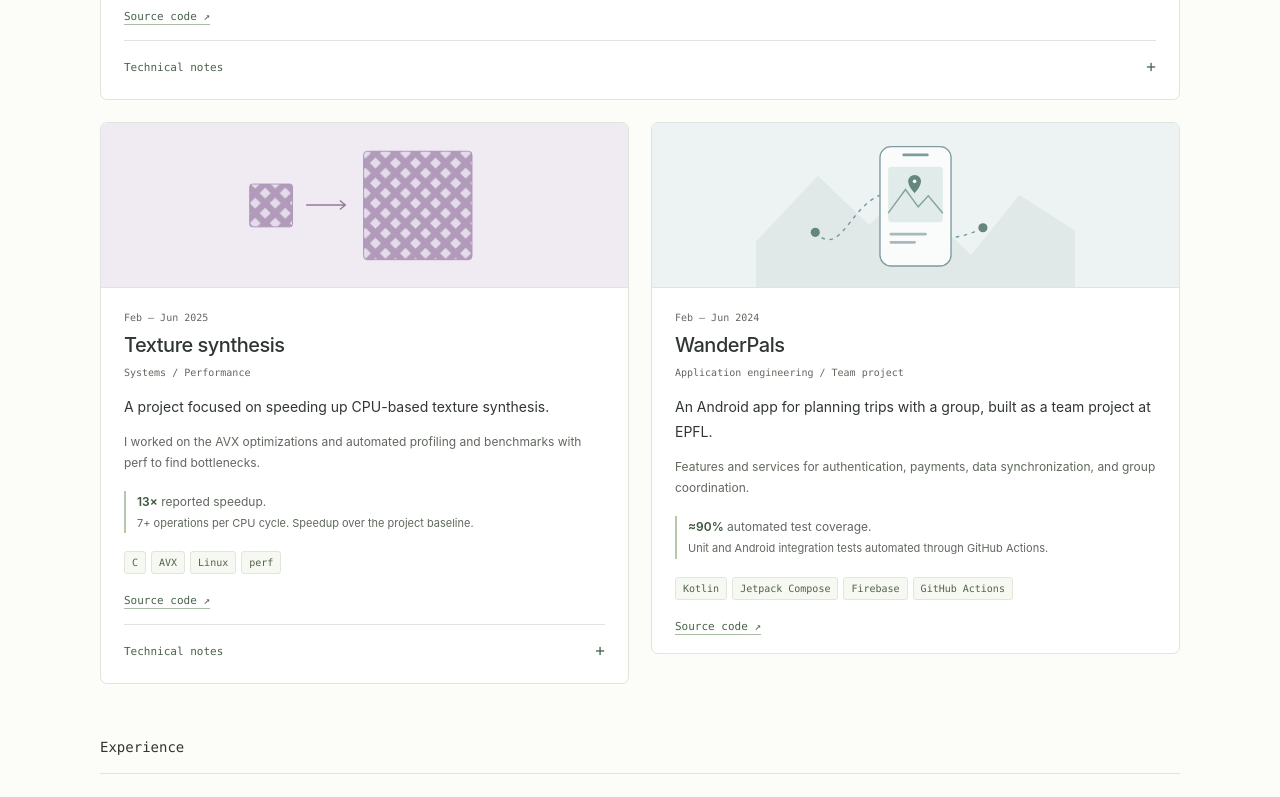
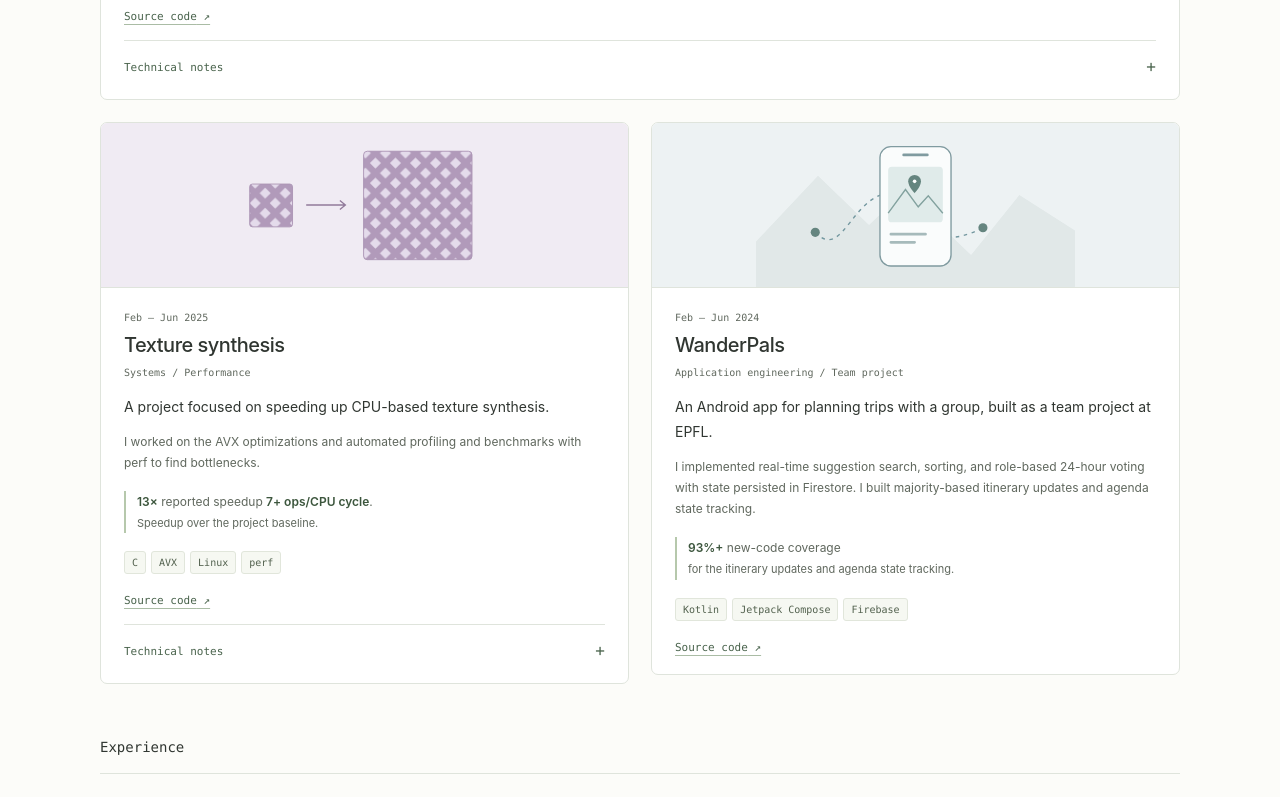
Before and after one commit to annhit29/portfolio, a React (Vite) app: page / in a window 1280 px wide. Shown: the part 1201-1998 px from the top of the page. Built offline with nearby package versions, Linux system fonts and the light colour scheme.

Commit message:
improve website

```diff
--- a/src/App.tsx
+++ b/src/App.tsx
@@ -231,7 +231,12 @@ function ProjectEntry({ project }: { project: Project }) {
           <p className="project-summary">{project.summary}</p>
           <p>{project.contribution}</p>
           <p className="project-result">
-            <strong>{project.metric}</strong> {project.metricLabel}.{' '}
+            <strong>{project.metric}</strong> {project.metricLabel}{' '}
+            {project.secondaryMetric && (
+              <>
+                <strong>{project.secondaryMetric}</strong>.{' '}
+              </>
+            )}
             <span>{project.metricContext}</span>
           </p>
           <ul className="technology-list" aria-label="Technologies">
--- a/src/data/portfolio.ts
+++ b/src/data/portfolio.ts
@@ -8,6 +8,7 @@ export interface Project {
   technologies: string[];
   metric: string;
   metricLabel: string;
+  secondaryMetric?: string;
   metricContext: string;
   repository: { url: string; available: boolean };
   details: { title: string; text: string }[];
@@ -92,8 +93,8 @@ export const projects: Project[] = [
     technologies: ['C', 'AVX', 'Linux', 'perf'],
     metric: '13×',
     metricLabel: 'reported speedup',
-    metricContext:
-      '7+ operations per CPU cycle. Speedup over the project baseline.',
+    secondaryMetric: '7+ ops/CPU cycle',
+    metricContext: 'Speedup over the project baseline.',
     repository: {
       url: 'https://github.com/annhit29/TextureSynthesisAlgoOptimization/tree/timing',
       available: true,
@@ -119,12 +120,11 @@ export const projects: Project[] = [
     summary:
       'An Android app for planning trips with a group, built as a team project at EPFL.',
     contribution:
-      'Features and services for authentication, payments, data synchronization, and group coordination.',
-    technologies: ['Kotlin', 'Jetpack Compose', 'Firebase', 'GitHub Actions'],
-    metric: '≈90%',
-    metricLabel: 'automated test coverage',
-    metricContext:
-      'Unit and Android integration tests automated through GitHub Actions.',
+      'I implemented real-time suggestion search, sorting, and role-based 24-hour voting with state persisted in Firestore. I built majority-based itinerary updates and agenda state tracking.',
+    technologies: ['Kotlin', 'Jetpack Compose', 'Firebase'],
+    metric: '93%+',
+    metricLabel: 'new-code coverage',
+    metricContext: 'for the itinerary updates and agenda state tracking.',
     repository: {
       url: 'https://github.com/WanderPals/WanderPals',
       available: true,
```
Also changed, not shown: 1 other file (tests, documents, lock files or other folders).
